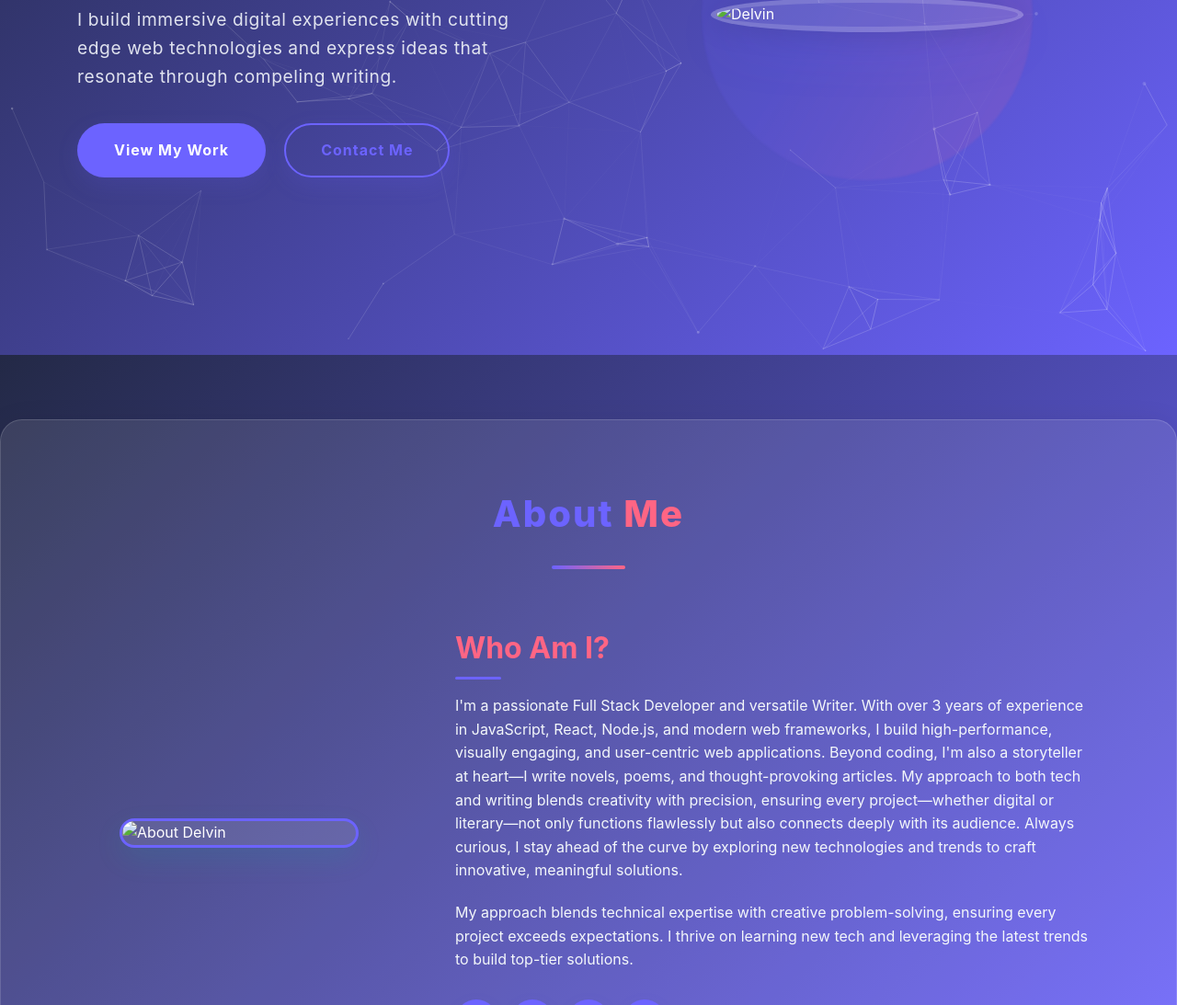
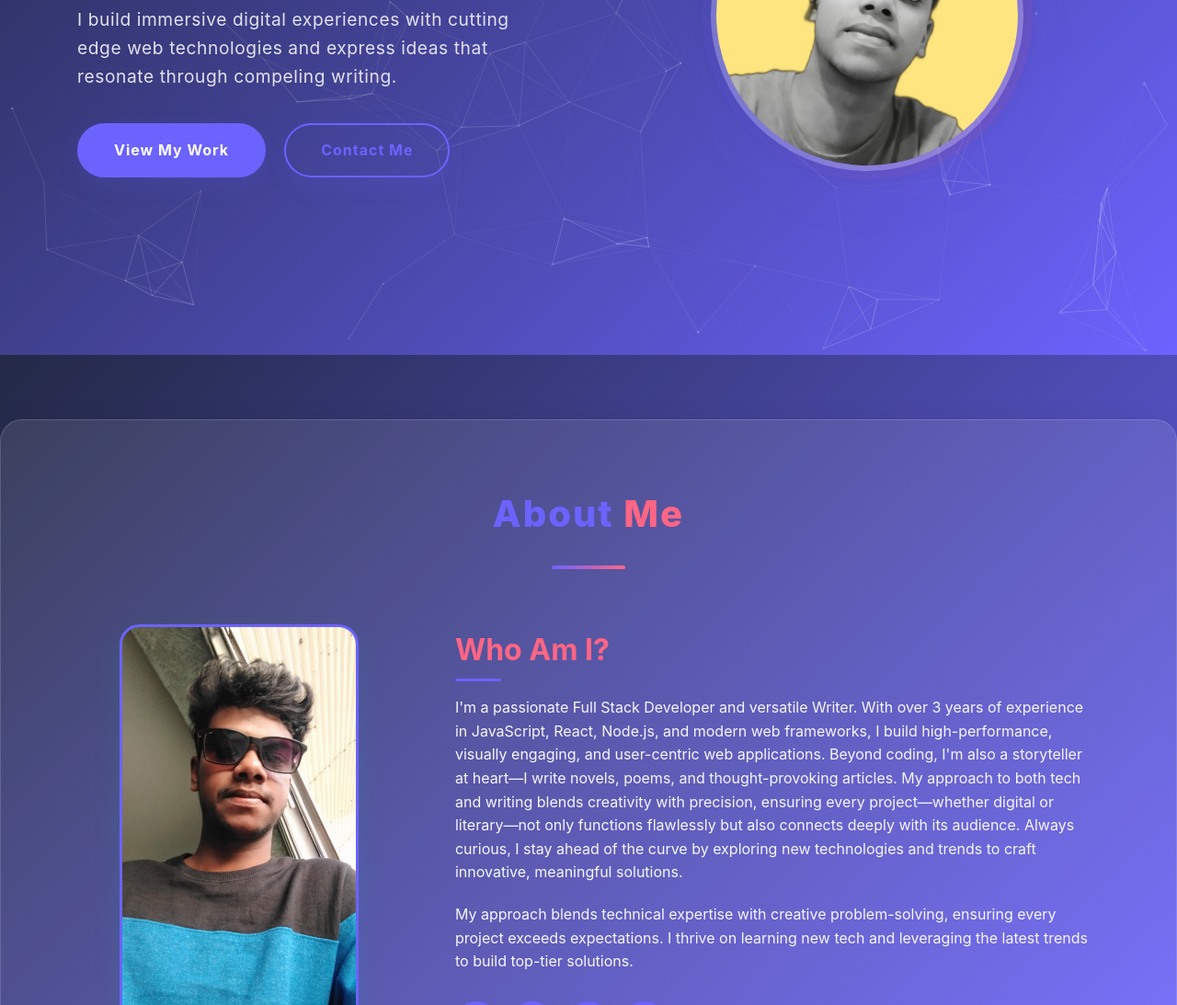
Before and after one commit to Delvin304/Delvin304.github.io, a plain HTML site: page index.html in a window 1280 px wide. Shown: the part 414-1507 px from the top of the page at 92% size. Drawn offline with nearby package versions, Linux system fonts and the light colour scheme.

Commit message:
Update index.html

```diff
--- a/index.html
+++ b/index.html
@@ -665,7 +665,7 @@
                 </div>
             </div>
             <div class="hero-image animate__animated animate__fadeInRight">
-                <img src="images/profile.jpg" alt="Delvin" class="floating">
+                <img src="profile.jpg" alt="Delvin" class="floating">
             </div>
         </div>
     </section>
@@ -676,7 +676,7 @@
             <h2 class="section-title">About <span>Me</span></h2>
             <div class="about-content">
                 <div class="about-image animate__animated animate__fadeInLeft">
-                    <img src="images/about-delvin.jpg" alt="About Delvin">
+                    <img src="about-delvin.jpg" alt="About Delvin">
                 </div>
                 <div class="about-text animate__animated animate__fadeInRight">
                     <h3>Who Am I?</h3>
```
